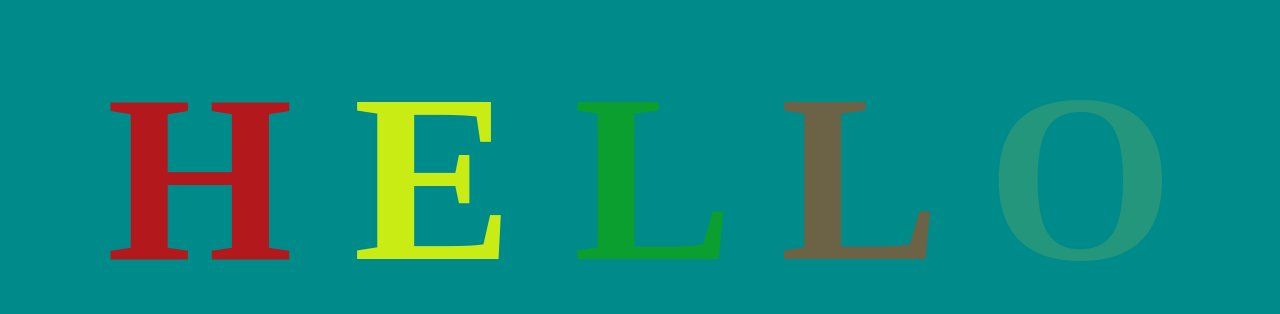
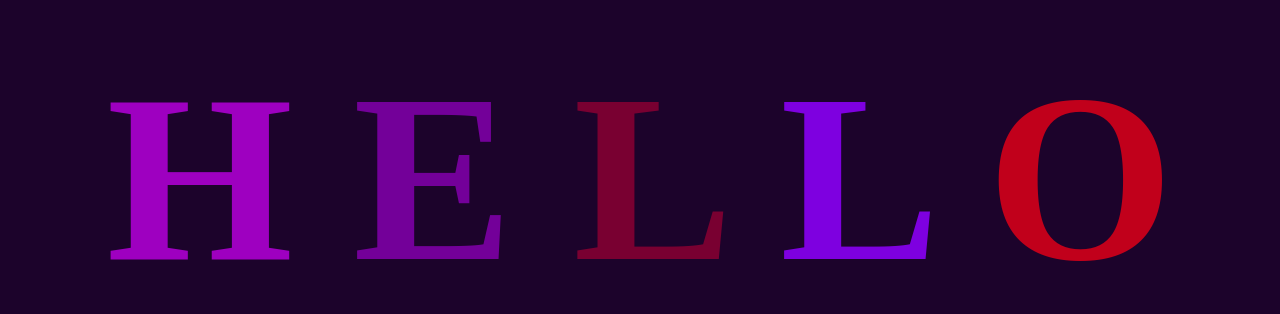
Before and after one commit to melissabutler/gitHubExercise, a plain HTML site: page index.html in a window 1280 px wide. Shown: the part 230-544 px from the top of the page. Drawn offline with Linux system fonts and the light colour scheme.

Commit message:
restrict colors to purples

```diff
--- a/app.css
+++ b/app.css
@@ -3,7 +3,7 @@ body {
     justify-content: center;
     align-items: center;
     height: 100vh;
-    background-color: darkcyan;
+    background-color: rgb(28, 3, 43);
 
 }
 
--- a/app.js
+++ b/app.js
@@ -1,6 +1,6 @@
 function randomRGB() {
     const r = Math.floor(Math.random() * 256);
-    const g = Math.floor(Math.random() * 256);
+    const g = 0;
     const b = Math.floor(Math.random() * 256);
     return `rgb(${r},${g},${b})`
 }
```
